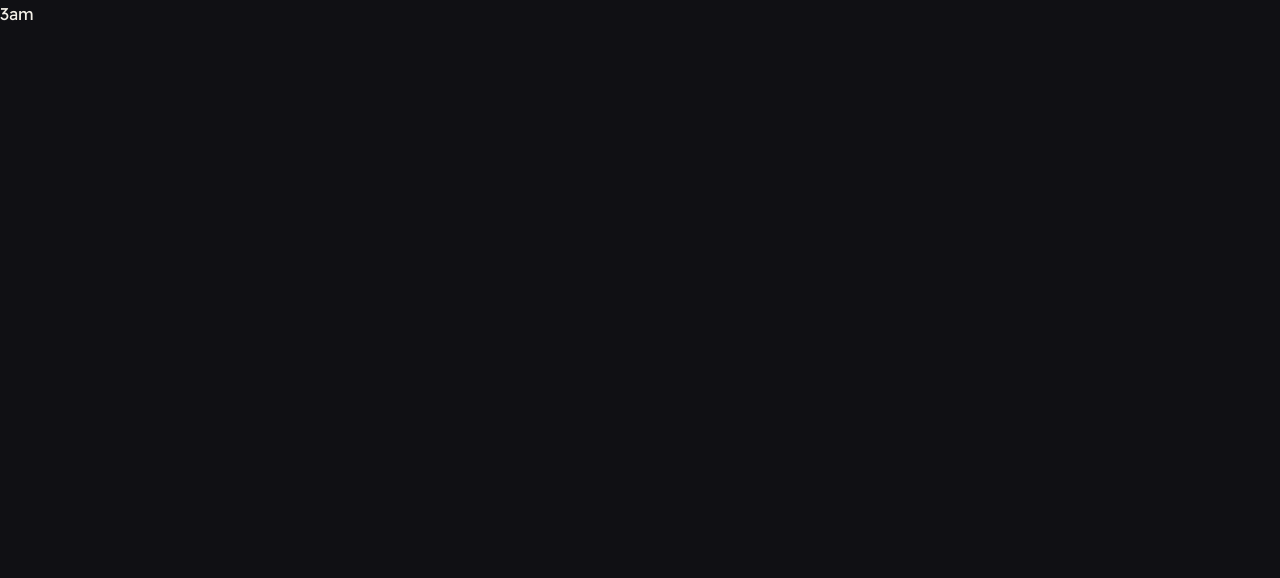
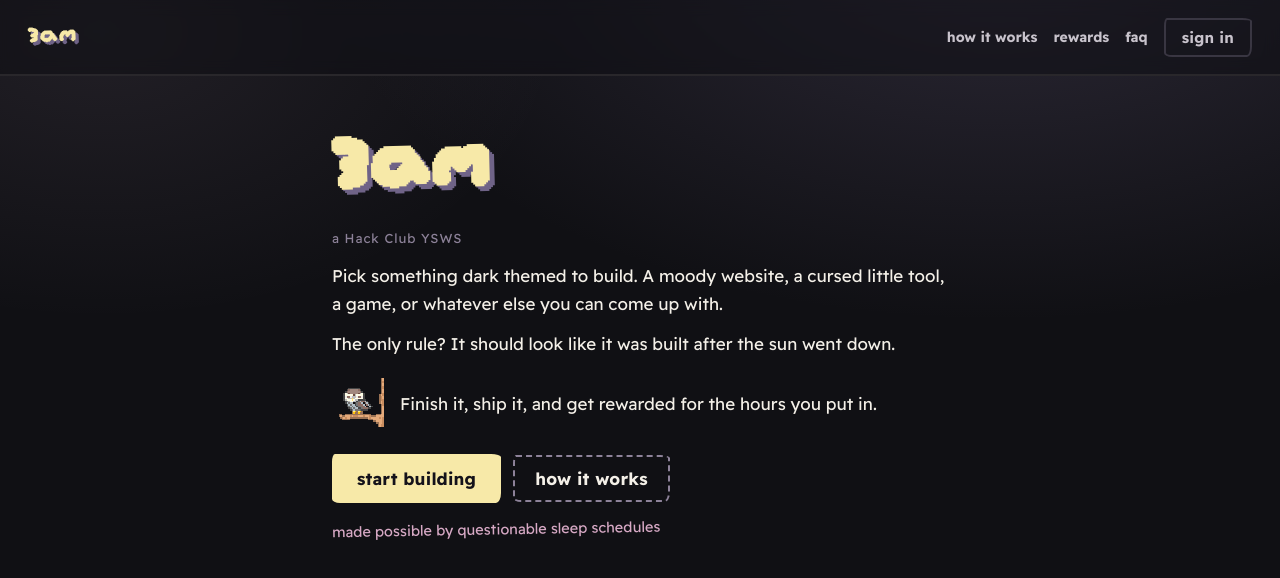
Before and after one commit to hackclub/3am-ysws, a Next.js app: page / in a window 1280 px wide. Shown: the top 578 px of the page. Built offline with nearby package versions, Linux system fonts and the light colour scheme.

Commit message:
feat(ui): landing page

```diff
--- /dev/null
+++ b/app/(site)/layout.module.css
@@ -0,0 +1,8 @@
+.ground {
+  min-height: 100vh;
+  background-color: var(--night);
+  background-image:
+    radial-gradient(1100px 620px at 78% -8%, rgba(111, 99, 135, 0.3), transparent 62%),
+    radial-gradient(760px 480px at 8% 4%, rgba(214, 184, 220, 0.09), transparent 60%);
+  background-attachment: fixed;
+}
--- a/app/(site)/layout.tsx
+++ b/app/(site)/layout.tsx
@@ -1,5 +1,14 @@
 import type { ReactNode } from "react";
 
+import { SiteNav } from "@/components/site/SiteNav";
+
+import styles from "./layout.module.css";
+
 export default function SiteLayout({ children }: { children: ReactNode }) {
-  return <>{children}</>;
+  return (
+    <div className={styles.ground}>
+      <SiteNav />
+      {children}
+    </div>
+  );
 }
--- /dev/null
+++ b/app/(site)/page.module.css
@@ -0,0 +1,60 @@
+.hero {
+  display: flex;
+  flex-direction: column;
+  gap: var(--s3);
+  max-width: var(--page);
+  margin: 0 auto;
+  padding: 48px var(--s6) var(--s7);
+}
+
+.wordmark {
+  display: inline-block;
+  align-self: flex-start;
+  font-family: var(--wordmark);
+  font-size: var(--t-hero);
+  line-height: 1;
+  color: var(--lamp);
+  text-shadow: 5px 5px 0 var(--glow);
+  transform: rotate(var(--tilt));
+}
+
+.credit {
+  font-size: 13px;
+  letter-spacing: 1px;
+  color: var(--muted);
+}
+
+.lead {
+  font-size: 17px;
+  line-height: 1.65;
+  color: var(--cream);
+  max-width: var(--measure);
+}
+
+.owlRow {
+  display: flex;
+  align-items: center;
+  gap: var(--s4);
+  margin-top: var(--s2);
+}
+
+.note {
+  display: inline-block;
+  font-size: 14.5px;
+  color: var(--blush);
+  transform: rotate(-1deg);
+}
+
+.actions {
+  display: flex;
+  flex-wrap: wrap;
+  align-items: center;
+  gap: var(--s3);
+  margin-top: var(--s3);
+}
+
+@media (max-width: 700px) {
+  .hero {
+    padding: 32px var(--s4) var(--s6);
+  }
+}
--- a/app/(site)/page.tsx
+++ b/app/(site)/page.tsx
@@ -1,3 +1,46 @@
+import Image from "next/image";
+
+import { ButtonLink } from "@/components/ui/Button";
+
+import styles from "./page.module.css";
+
 export default function HomePage() {
-  return <main>3am</main>;
+  return (
+    <section className={styles.hero}>
+      <h1 className={styles.wordmark}>3am</h1>
+      <p className={styles.credit}>a Hack Club YSWS</p>
+
+      <p className={styles.lead}>
+        Pick something dark themed to build. A moody website, a cursed little tool, a game, or
+        whatever else you can come up with.
+      </p>
+      <p className={styles.lead}>
+        The only rule? It should look like it was built after the sun went down.
+      </p>
+
+      <div className={styles.owlRow}>
+        <Image
+          src="/assets/owl.png"
+          alt=""
+          width={52}
+          height={52}
+          className="pixel"
+          unoptimized
+          priority
+        />
+        <p className={styles.lead}>
+          Finish it, ship it, and get rewarded for the hours you put in.
+        </p>
+      </div>
+
+      <div className={styles.actions}>
+        <ButtonLink href="/login">start building</ButtonLink>
+        <ButtonLink href="/#how-it-works" variant="ghost">
+          how it works
+        </ButtonLink>
+      </div>
+
+      <span className={styles.note}>made possible by questionable sleep schedules</span>
+    </section>
+  );
 }
--- a/app/tokens.css
+++ b/app/tokens.css
@@ -15,6 +15,8 @@
   --orchid: #d6b8dc;
   --blush: #d7a9c5;
   --chalk: #c8bfd0;
+  --lamp-bright: #fff3bd;
+  --on-lamp: #14121a;
 
   --ok: #a8d8a8;
   --warn: #e8b98a;
--- a/components/site/SiteNav.module.css
+++ b/components/site/SiteNav.module.css
@@ -1,12 +1,3 @@
-.strip {
-  padding: 6px;
-  text-align: center;
-  font-size: 12px;
-  letter-spacing: 1px;
-  color: var(--muted);
-  background: rgba(16, 16, 20, 0.7);
-}
-
 .nav {
   display: flex;
   align-items: center;
--- a/components/site/SiteNav.tsx
+++ b/components/site/SiteNav.tsx
@@ -8,7 +8,6 @@
 export function SiteNav() {
   return (
     <header>
-      <p className={styles.strip}>a hack club ysws</p>
       <nav className={styles.nav}>
         <Link href="/" className={styles.wordmark}>
           3am
--- a/components/ui/Button.module.css
+++ b/components/ui/Button.module.css
@@ -9,11 +9,10 @@
   line-height: 1;
   letter-spacing: 0.2px;
   padding: 13px 22px;
-  background: var(--rule);
-  color: #fff;
-  border: 3px solid var(--rule);
+  background: var(--lamp);
+  color: var(--on-lamp);
+  border: 3px solid var(--lamp);
   border-radius: var(--wobble);
-  box-shadow: var(--drop);
   text-decoration: none;
   cursor: pointer;
   transition:
@@ -25,8 +24,9 @@
 }
 
 .root:hover {
-  transform: rotate(2deg) translateY(-4px);
-  box-shadow: 7px 7px 0 var(--chalk);
+  background: var(--lamp-bright);
+  border-color: var(--lamp-bright);
+  transform: translateY(-2px);
 }
 
 .ghost {
```
Also changed, not shown: public/assets/owl.png (added), public/assets/owl1.png (added).
